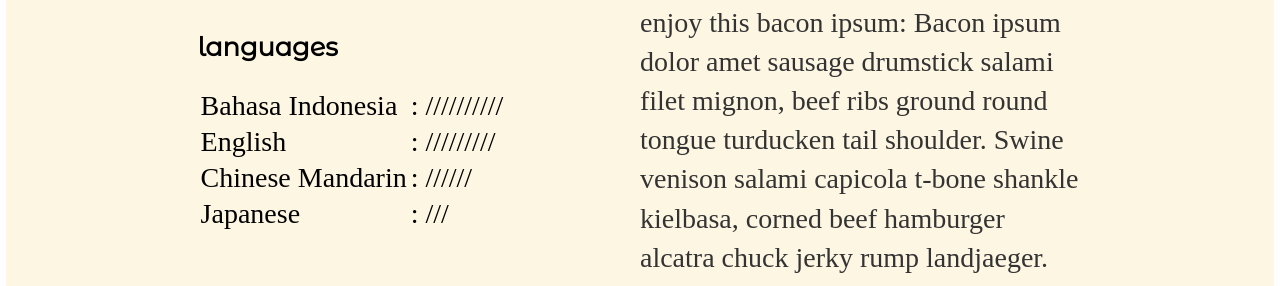
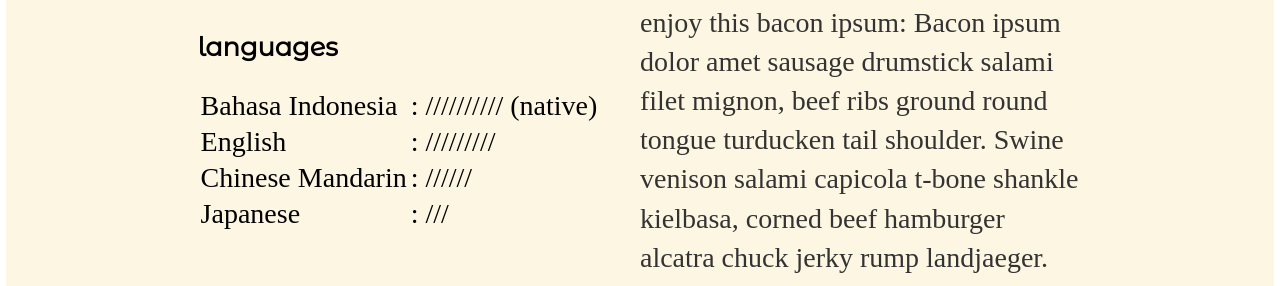
Before and after one commit to ryanjonathanb/ryanjonathanb.github.io, a Jekyll site: the page built from index.html, in a window 1280 px wide and 900 px high, scrolled down 2097 px. Shown: the part 170-456 px from the top of the window. Built offline with Jekyll 4.4.1, drawn with Linux system fonts in a browser that asks for light colours; some web fonts are replaced.

```diff
--- a/index.html
+++ b/index.html
@@ -35,7 +35,7 @@
 			<h3>languages</h3>
 			<table class="homepage">
 				<tr>
-					<td>Bahasa Indonesia</td><td>: //////////</td>
+					<td>Bahasa Indonesia</td><td>: ////////// (native)</td>
 				</tr>
 				<tr>
 					<td>English</td><td>: /////////</td>
```
